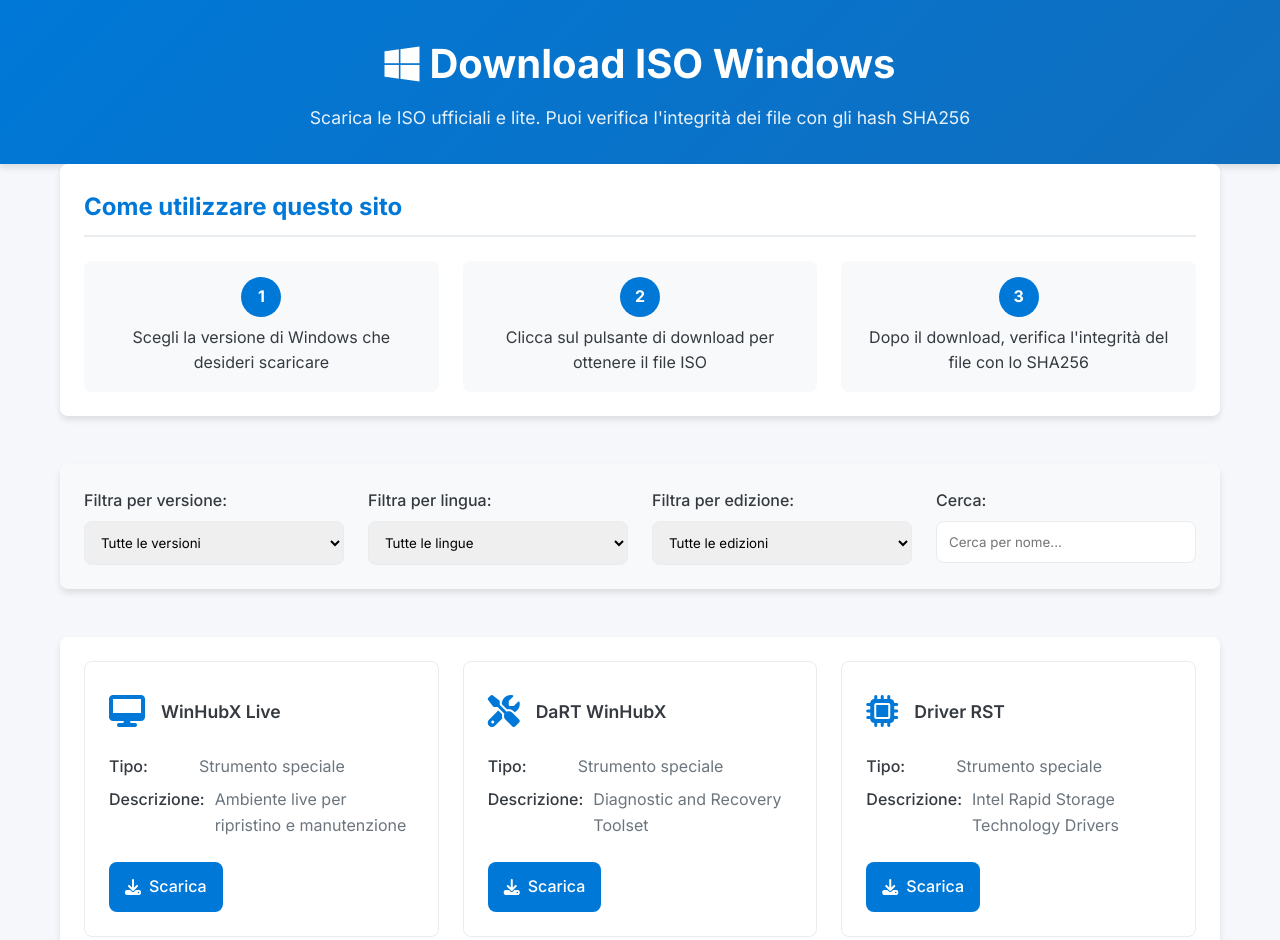
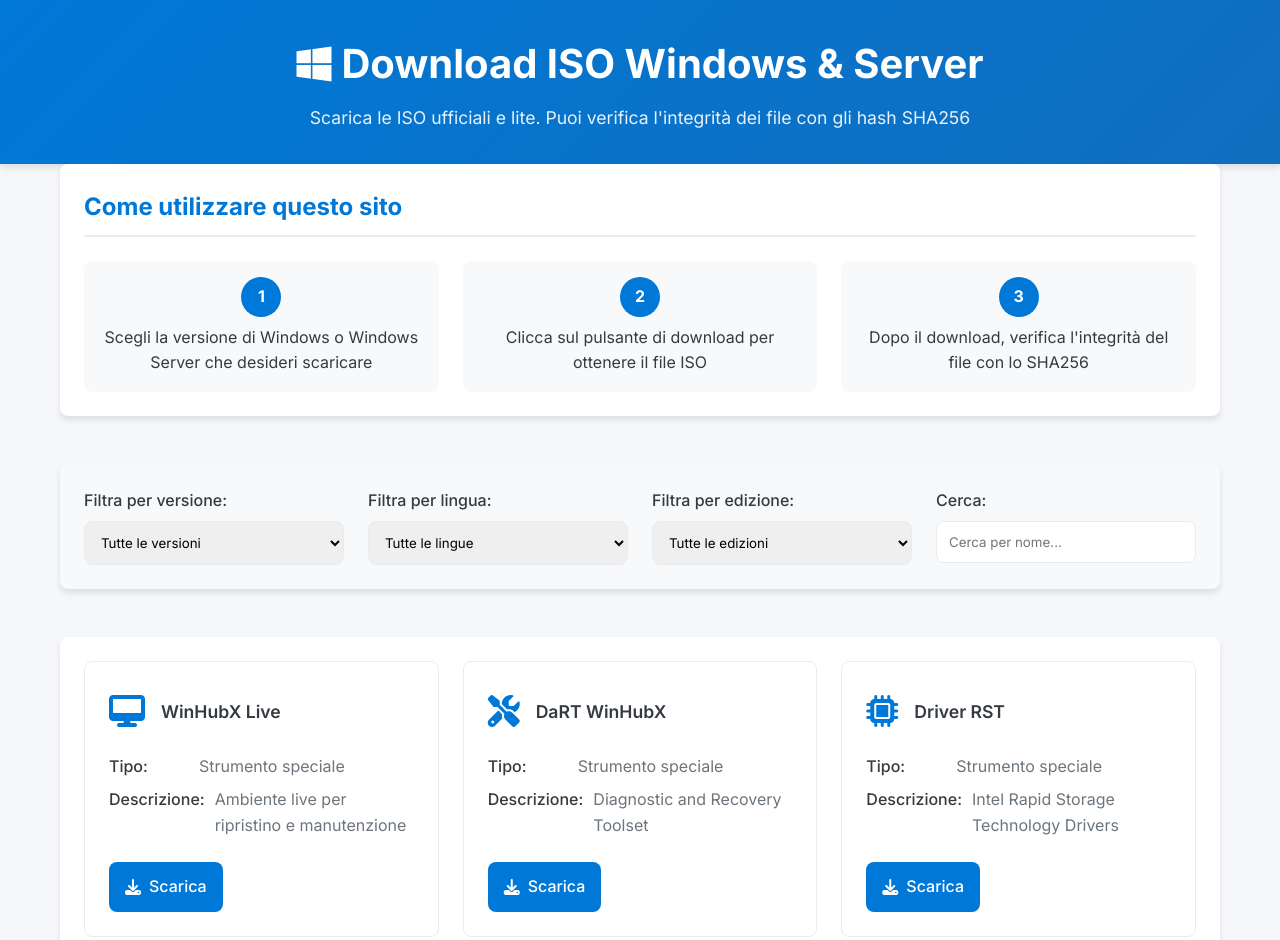
Before and after one commit to MrNico98/ISODownloader, a plain HTML site: page index.html in a window 1280 px wide. Shown: the top 940 px of the page. Drawn offline with Linux system fonts and the light colour scheme.

Commit message:
Update HTML content for Windows and Server downloads

```diff
--- a/index.html
+++ b/index.html
@@ -14,7 +14,7 @@
 <body>
     <header>
         <div class="container">
-            <h1><i class="fab fa-windows"></i> Download ISO Windows</h1>
+            <h1><i class="fab fa-windows"></i> Download ISO Windows & Server</h1>
             <p>Scarica le ISO ufficiali e lite. Puoi verifica l'integrità dei file con gli hash SHA256</p>
         </div>
     </header>
@@ -25,7 +25,7 @@
             <div class="steps">
                 <div class="step">
                     <div class="step-number">1</div>
-                    <p>Scegli la versione di Windows che desideri scaricare</p>
+                    <p>Scegli la versione di Windows o Windows Server che desideri scaricare</p>
                 </div>
                 <div class="step">
                     <div class="step-number">2</div>
@@ -48,6 +48,7 @@
                         <option value="win10">Windows 10</option>
                         <option value="win8">Windows 8</option>
                         <option value="win7">Windows 7</option>
+                        <option value="server">Windows Server</option>
                         <option value="special">Strumenti Speciali</option>
                     </select>
                 </div>
@@ -104,7 +105,7 @@
 
     <footer>
         <div class="container">
-            <p>Questo sito fornisce link a ISO di Windows per scopi educativi e di backup.</p>
+            <p>Questo sito fornisce link a ISO di Windows e Windows Server per scopi educativi e di backup.</p>
             <p>Assicurati di possedere una licenza valida per utilizzare il software Microsoft.</p>
         </div>
     </footer>
```
